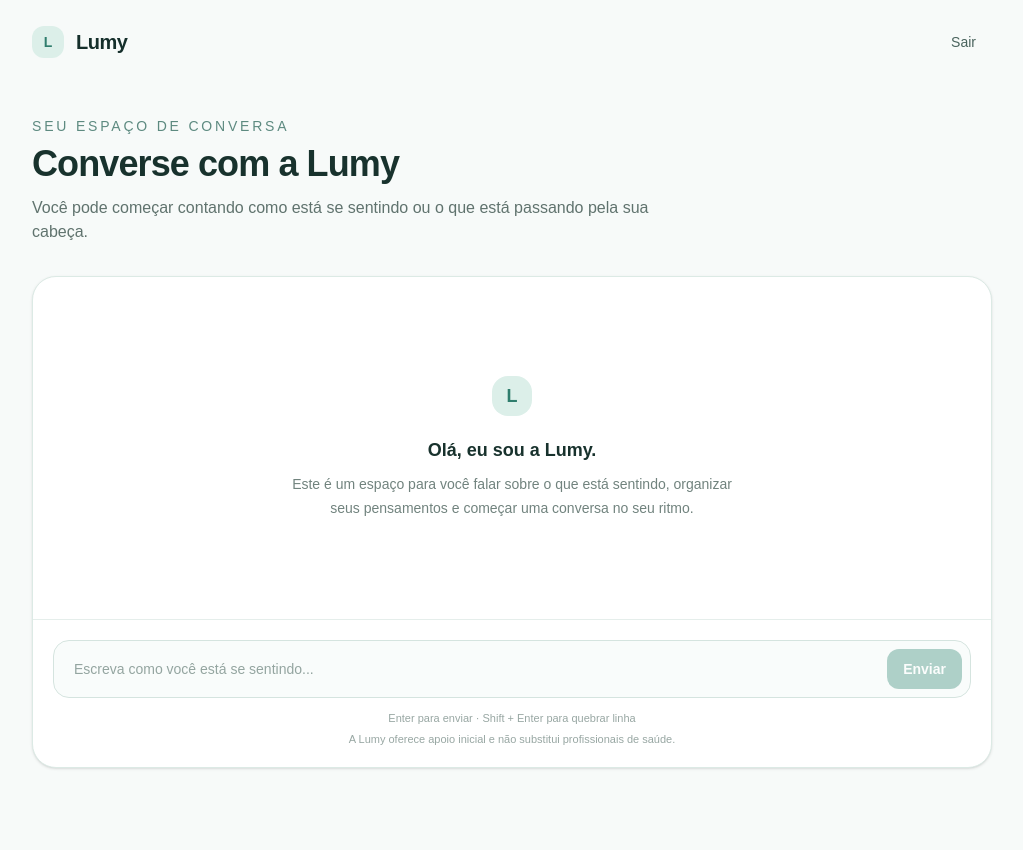
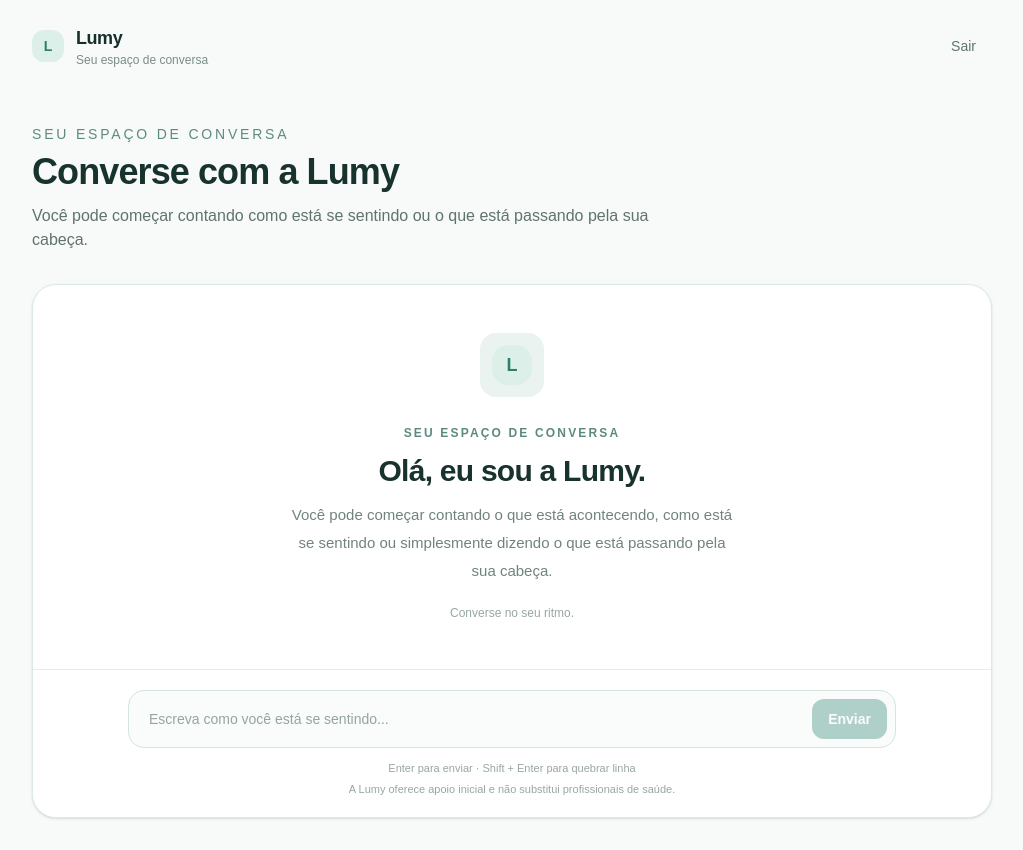
Before and after one commit to BernardoBessan/Lumy, a Next.js app: page /chat in a window 1280 px wide. Shown: the whole page, without its empty margins (128-1151 px from the left). Before the commit the page ends 800 px from the top, so only its background shows below. Built offline with nearby package versions, Linux system fonts and the light colour scheme.

Commit message:
feat: refine chat visual identity

```diff
--- a/src/components/chat/ChatEmptyState.tsx
+++ b/src/components/chat/ChatEmptyState.tsx
@@ -2,19 +2,28 @@ import { Logo } from "@/components/ui/Logo";
 
 export function ChatEmptyState() {
   return (
-    <div className="flex flex-1 items-center justify-center p-6 sm:p-10">
-      <div className="max-w-md text-center">
-        <div className="mx-auto mb-5 flex justify-center">
+    <div className="flex flex-1 items-center justify-center px-6 py-12 sm:px-10">
+      <div className="w-full max-w-lg text-center">
+        <div className="mx-auto mb-7 flex h-16 w-16 items-center justify-center rounded-2xl bg-[#EAF3F0]">
           <Logo size="md" />
         </div>
 
-        <h2 className="text-lg font-semibold text-[#18322D]">
+        <p className="text-xs font-semibold uppercase tracking-[0.18em] text-[#5D8A80]">
+          Seu espaço de conversa
+        </p>
+
+        <h2 className="mt-3 text-2xl font-semibold tracking-tight text-[#18322D] sm:text-3xl">
           Olá, eu sou a Lumy.
         </h2>
 
-        <p className="mt-2 text-sm leading-6 text-[#71837E]">
-          Este é um espaço para você falar sobre o que está sentindo,
-          organizar seus pensamentos e começar uma conversa no seu ritmo.
+        <p className="mx-auto mt-3 max-w-md text-sm leading-7 text-[#71837E] sm:text-[15px]">
+          Você pode começar contando o que está acontecendo, como está se
+          sentindo ou simplesmente dizendo o que está passando pela sua
+          cabeça.
+        </p>
+
+        <p className="mt-5 text-xs text-[#98A7A3]">
+          Converse no seu ritmo.
         </p>
       </div>
     </div>
--- a/src/components/chat/ChatHeader.tsx
+++ b/src/components/chat/ChatHeader.tsx
@@ -2,18 +2,24 @@ import { Logo } from "@/components/ui/Logo";
 
 export function ChatHeader() {
   return (
-    <header className="flex items-center justify-between py-6">
+    <header className="flex items-center justify-between py-5 sm:py-6">
       <div className="flex items-center gap-3">
         <Logo size="sm" />
 
-        <span className="text-xl font-semibold tracking-tight text-[#152F2B]">
-          Lumy
-        </span>
+        <div className="flex flex-col">
+          <span className="text-lg font-semibold tracking-tight text-[#152F2B]">
+            Lumy
+          </span>
+
+          <span className="text-xs text-[#7A8D87]">
+            Seu espaço de conversa
+          </span>
+        </div>
       </div>
 
       <button
         type="button"
-        className="rounded-full px-4 py-2 text-sm font-medium text-[#49635D] transition-colors hover:bg-[#EAF3F0]"
+        className="rounded-full px-4 py-2 text-sm font-medium text-[#60736E] transition-colors hover:bg-[#EAF3F0] hover:text-[#18322D]"
       >
         Sair
       </button>
--- a/src/components/chat/ChatInput.tsx
+++ b/src/components/chat/ChatInput.tsx
@@ -34,8 +34,9 @@ export function ChatInput({
   }
 
   return (
-    <div className="border-t border-[#E5EEEB] p-4 sm:p-5">
-      <div className="flex items-end gap-3 rounded-2xl border border-[#D5E4DF] bg-[#F9FCFB] p-2 transition-colors focus-within:border-[#3F8F7D] focus-within:ring-2 focus-within:ring-[#3F8F7D]/10">
+    <div className="border-t border-[#E5EEEB] bg-white px-4 py-4 sm:px-6 sm:py-5">
+      <div className="mx-auto w-full max-w-3xl">
+        <div className="flex items-end gap-2 rounded-2xl border border-[#D5E4DF] bg-[#F9FCFB] p-2 transition-all focus-within:border-[#3F8F7D] focus-within:bg-white focus-within:ring-4 focus-within:ring-[#3F8F7D]/10">
           <textarea
             value={value}
             onChange={(event) => setValue(event.target.value)}
@@ -50,7 +51,8 @@ export function ChatInput({
             type="button"
             onClick={handleSubmit}
             disabled={!canSend}
-          className="rounded-xl bg-[#3F8F7D] px-4 py-2.5 text-sm font-semibold text-white transition-colors hover:bg-[#347A6B] disabled:cursor-not-allowed disabled:opacity-40"
+            aria-label="Enviar mensagem"
+            className="flex h-10 shrink-0 items-center justify-center rounded-xl bg-[#3F8F7D] px-4 text-sm font-semibold text-white transition-all hover:bg-[#347A6B] active:scale-95 disabled:cursor-not-allowed disabled:opacity-40 disabled:active:scale-100"
           >
             Enviar
           </button>
@@ -64,5 +66,6 @@ export function ChatInput({
           A Lumy oferece apoio inicial e não substitui profissionais de saúde.
         </p>
       </div>
+    </div>
   );
 }
--- a/src/components/chat/ChatMessages.tsx
+++ b/src/components/chat/ChatMessages.tsx
@@ -33,27 +33,29 @@ export function ChatMessages({
 
   return (
     <div className="flex flex-1 flex-col overflow-y-auto">
-      <div className="flex flex-col gap-4 p-4 sm:p-6">
-        {messages.map((message) => (
+      <div className="mx-auto flex w-full max-w-3xl flex-col gap-6 px-4 py-6 sm:px-6 sm:py-8">
+        {messages.map((message) => {
+          const isUser = message.role === "user";
+
+          return (
             <div
               key={message.id}
               className={`flex ${
-              message.role === "user"
-                ? "justify-end"
-                : "justify-start"
+                isUser ? "justify-end" : "justify-start"
               }`}
             >
               <div
-              className={`max-w-[85%] rounded-2xl px-4 py-3 text-sm leading-6 sm:max-w-[70%] ${
-                message.role === "user"
-                  ? "rounded-br-md bg-[#3F8F7D] text-white"
-                  : "rounded-bl-md border border-[#DCEAE5] bg-[#F7FAF9] text-[#49635D]"
-              }`}
+                className={
+                  isUser
+                    ? "max-w-[85%] rounded-2xl rounded-br-md bg-[#3F8F7D] px-4 py-3 text-sm leading-6 text-white shadow-sm sm:max-w-[70%]"
+                    : "max-w-[85%] px-1 py-1 text-sm leading-7 text-[#49635D] sm:max-w-[75%] sm:text-[15px]"
+                }
               >
                 {message.content}
               </div>
             </div>
-        ))}
+          );
+        })}
 
         <ChatTypingIndicator visible={isLoading} />
 
```
Lines whose indentation alone changed are shown as unchanged.
